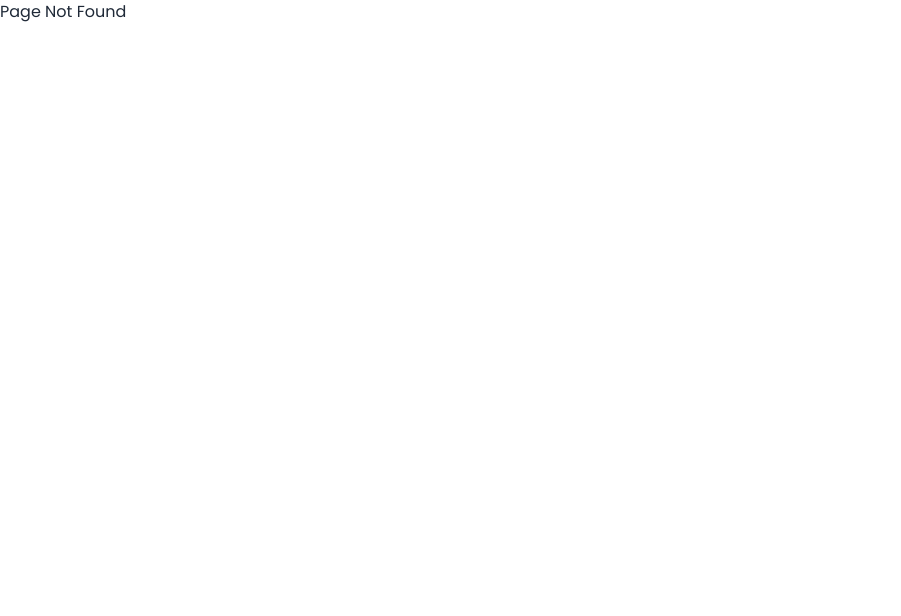
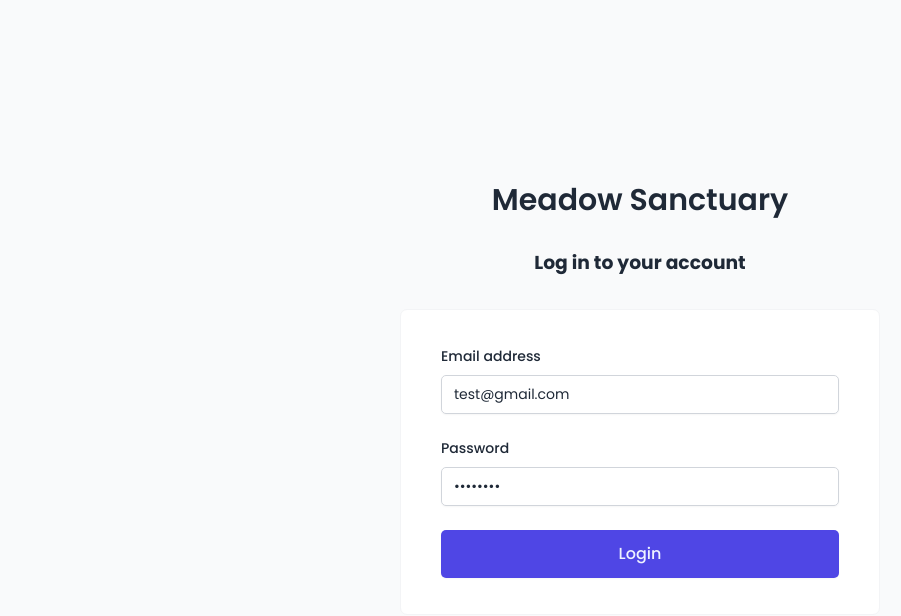
Before and after one commit to indunil-jay/meadow-sanctuary, a React (Vite) app: page /signin in a window 1280 px wide. Before the commit this address had no page. Shown: the top 616 px of the page, without its empty margins (0-901 px from the left). Built offline with nearby package versions, Linux system fonts and the light colour scheme; a web font is replaced by a local one.

Commit message:
add login with supabase

```diff
--- a/src/App.tsx
+++ b/src/App.tsx
@@ -11,6 +11,7 @@
 import { Toaster } from "react-hot-toast";
 import BookingDetails from "./pages/BookingDetails";
 import Checkin from "./pages/Checkin";
+import Login from "./pages/Login";
 
 const queryClient = new QueryClient({
   defaultOptions: {
@@ -58,6 +59,7 @@
             <Route path="/settings" element={<Settings />} />
           </Route>
           <Route path="*" element={<p>Page Not Found</p>} />
+          <Route path="/signin" element={<Login />} />
         </Routes>
       </BrowserRouter>
     </QueryClientProvider>
--- /dev/null
+++ b/src/components/SpinnerMini.tsx
@@ -0,0 +1,16 @@
+import styled, { keyframes } from "styled-components";
+import { BiLoaderAlt } from "react-icons/bi";
+
+const rotate = keyframes`
+  to {
+    transform: rotate(1turn)
+  }
+`;
+
+const SpinnerMini = styled(BiLoaderAlt)`
+  width: 2.4rem;
+  height: 2.4rem;
+  animation: ${rotate} 1.5s infinite linear;
+`;
+
+export default SpinnerMini;
--- a/src/components/forms/Form.tsx
+++ b/src/components/forms/Form.tsx
@@ -1,6 +1,6 @@
 import styled, { css } from "styled-components";
 
-const Form = styled.form<{ type: "modal" | "regular" }>`
+const Form = styled.form<{ type?: "modal" | "regular" }>`
   ${(props) =>
     props.type === "regular" &&
     css`
--- a/src/components/forms/FormRow.tsx
+++ b/src/components/forms/FormRow.tsx
@@ -41,7 +41,6 @@
   children: ReactElement<{ id?: string }>;
   label: string;
   error?: string;
-  orientation?: string;
 };
 
 const FormRow = ({ label, error, children }: Props) => {
--- /dev/null
+++ b/src/components/forms/FormRowVertical.tsx
@@ -0,0 +1,35 @@
+import { ReactElement } from "react";
+import styled from "styled-components";
+
+const StyledFormRow = styled.div`
+  display: flex;
+  flex-direction: column;
+  gap: 0.8rem;
+  padding: 1.2rem 0;
+`;
+
+const Label = styled.label`
+  font-weight: 500;
+`;
+
+const Error = styled.span`
+  font-size: 1.4rem;
+  color: var(--color-red-700);
+`;
+
+type Props = {
+  children: ReactElement<{ id?: string }>;
+  label?: string;
+  error?: string;
+};
+const FormRowVertical = ({ label, error, children }: Props) => {
+  return (
+    <StyledFormRow>
+      {label && <Label htmlFor={children.props.id}>{label}</Label>}
+      {children}
+      {error && <Error>{error}</Error>}
+    </StyledFormRow>
+  );
+};
+
+export default FormRowVertical;
--- /dev/null
+++ b/src/features/authentication/LoginForm.tsx
@@ -0,0 +1,53 @@
+import { FormEvent, useState } from "react";
+import Input from "../../components/forms/Input";
+import Button from "../../components/ui/Button";
+import Form from "../../components/forms/Form";
+import FormRowVertical from "../../components/forms/FormRowVertical";
+import useLogin from "./hooks/useLogin";
+import SpinnerMini from "../../components/SpinnerMini";
+
+function LoginForm() {
+  const [email, setEmail] = useState("test@gmail.com");
+  const [password, setPassword] = useState("test1234");
+  const { isLogin, loginFn } = useLogin();
+
+  function handleSubmit(e: FormEvent<HTMLFormElement>) {
+    e.preventDefault();
+    if (!email || !password) {
+      return;
+    }
+    loginFn({ email, password });
+  }
+
+  return (
+    <Form onSubmit={handleSubmit}>
+      <FormRowVertical label="Email address">
+        <Input
+          type="email"
+          id="email"
+          autoComplete="username"
+          value={email}
+          onChange={(e) => setEmail(e.target.value)}
+          disabled={isLogin}
+        />
+      </FormRowVertical>
+      <FormRowVertical label="Password">
+        <Input
+          type="password"
+          id="password"
+          autoComplete="current-password"
+          value={password}
+          onChange={(e) => setPassword(e.target.value)}
+          disabled={isLogin}
+        />
+      </FormRowVertical>
+      <FormRowVertical>
+        <Button size="large" disabled={isLogin}>
+          {isLogin ? <SpinnerMini /> : "Login"}
+        </Button>
+      </FormRowVertical>
+    </Form>
+  );
+}
+
+export default LoginForm;
--- /dev/null
+++ b/src/features/authentication/hooks/useLogin.ts
@@ -0,0 +1,25 @@
+import { useMutation } from "@tanstack/react-query";
+import toast from "react-hot-toast";
+import { TLogin, login } from "../../../services/apiAuth";
+import { useNavigate } from "react-router-dom";
+
+const useLogin = () => {
+  const navigate = useNavigate();
+
+  const { isPending: isLogin, mutate: loginFn } = useMutation({
+    mutationFn: ({ email, password }: TLogin) => login({ email, password }),
+    onSuccess: () => {
+      toast.success("You have successfully logged in.");
+      navigate("/dashboard");
+    },
+    onError: (error: Error) => {
+      toast.error(error.message);
+    },
+  });
+  return {
+    loginFn,
+    isLogin,
+  };
+};
+
+export default useLogin;
--- /dev/null
+++ b/src/pages/Login.tsx
@@ -0,0 +1,25 @@
+import styled from "styled-components";
+import LoginForm from "../features/authentication/LoginForm";
+import Logo from "../components/Logo";
+
+const LoginLayout = styled.main`
+  min-height: 100vh;
+  display: grid;
+  grid-template-columns: 48rem;
+  align-content: center;
+  justify-content: center;
+  gap: 3.2rem;
+  background-color: var(--color-grey-50);
+`;
+
+const Login = () => {
+  return (
+    <LoginLayout>
+      <Logo />
+      <h3 style={{ textAlign: "center" }}>Log in to your account</h3>
+      <LoginForm />
+    </LoginLayout>
+  );
+};
+
+export default Login;
--- /dev/null
+++ b/src/services/apiAuth.ts
@@ -0,0 +1,17 @@
+import supabase from "./supabase";
+
+export type TLogin = {
+  email: string;
+  password: string;
+};
+
+export const login = async ({ email, password }: TLogin) => {
+  const { data, error } = await supabase.auth.signInWithPassword({
+    email,
+    password,
+  });
+
+  if (error) throw new Error(error.message);
+
+  return data;
+};
```
